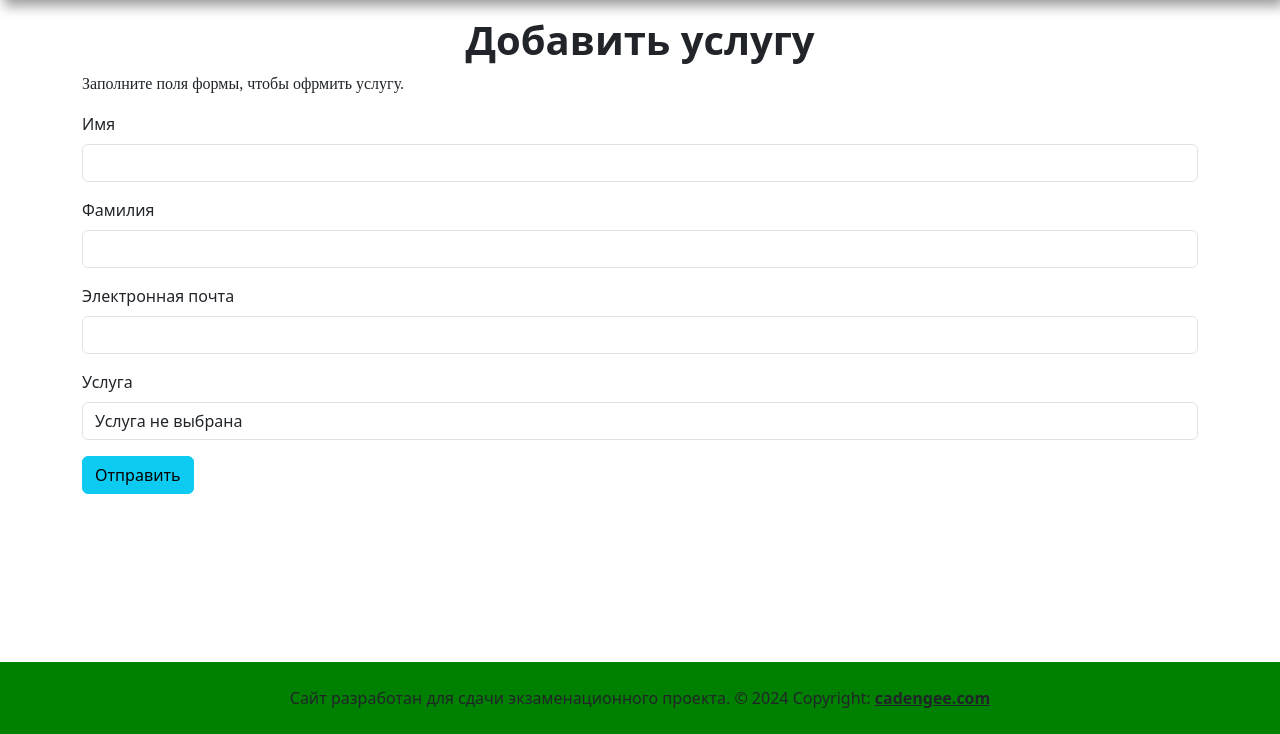
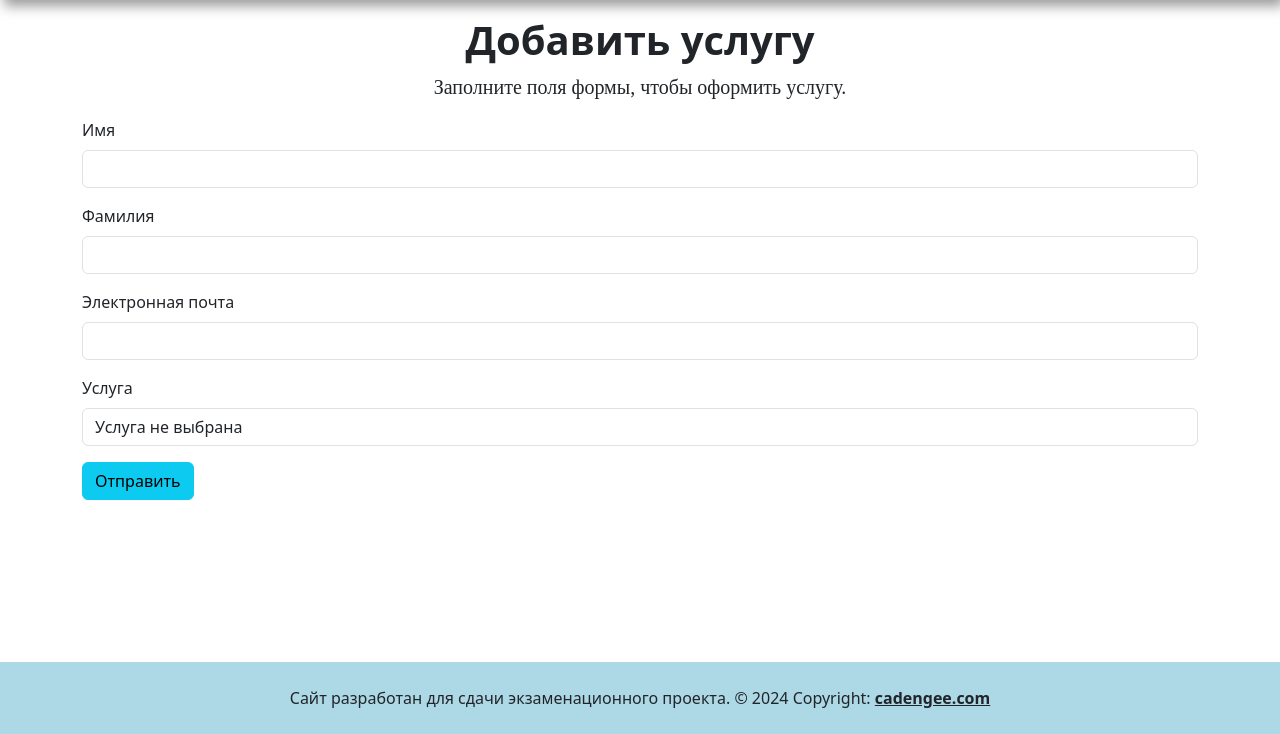
Before and after one commit to Maxoman13/ExamsProject, a Django app: page /works/catalog/add_service/ in a window 1280 px wide. Shown: the part 66-800 px from the top of the page. Run offline with Django 4.2, Linux system fonts and the light colour scheme; data that the repository does not hold is empty.

Commit message:
Сделали красиво2

```diff
--- a/templates/base.html
+++ b/templates/base.html
@@ -25,7 +25,7 @@
 </main>
 <footer>
     {% block footer %}
-  <div class="text-center p-4" style="background-color: green;">
+  <div class="text-center p-4" style="background-color: lightblue;">
     Сайт разработан для сдачи экзаменационного проекта.
       © 2024 Copyright:
     <a class="text-reset fw-bold">cadengee.com</a>
--- a/works/templates/add_service.html
+++ b/works/templates/add_service.html
@@ -3,7 +3,7 @@
 {% block title %}Добавление услуги{% endblock %}
 {% block content %}
 <h1 class="text-center fs-1 fw-bold">Добавить услугу</h1>
-<p>Заполните поля формы, чтобы офрмить услугу.</p>
+<p class="text-center fs-5">Заполните поля формы, чтобы оформить услугу.</p>
 <form method="post" novalidate>
     {% csrf_token %}
     {% for field in form %}
```
Also changed, not shown: works/migrations/0001_initial.py.
